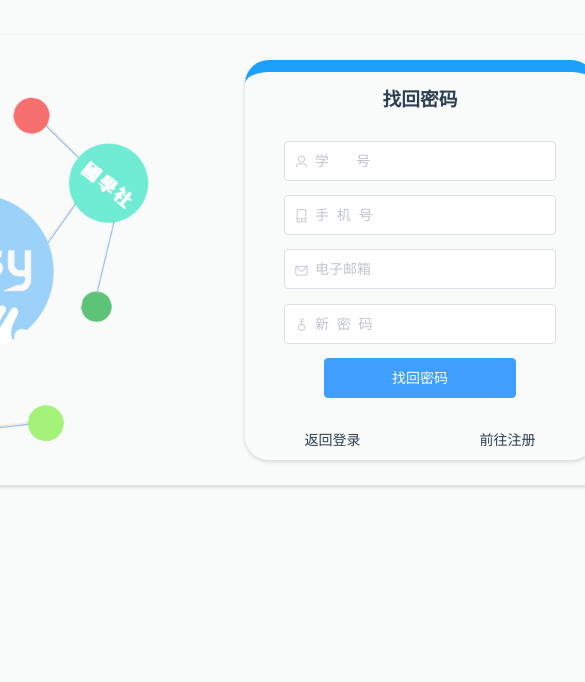
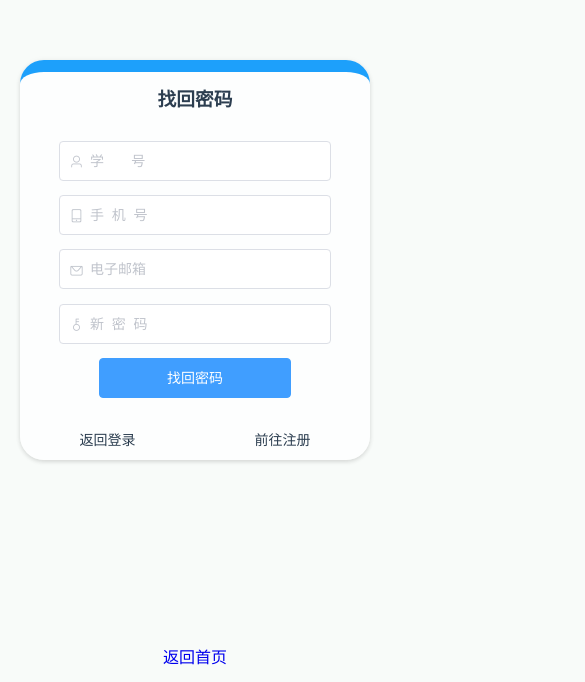
Before and after one commit to 8808-Rolin/easy-ui, a Vue app: page /#/forget in a window 390 px wide. Shown: the part 162-844 px from the top of the page, 585 px wide, since content can reach past the window. Built offline with nearby package versions, Linux system fonts and the light colour scheme; what vue-particles would draw is missing.

Commit message:
第三十七次修改

```diff
--- a/src/page/forget.vue
+++ b/src/page/forget.vue
@@ -29,6 +29,10 @@
 					</div>
 				</div>
 			</div>
+		</div>
+
+		<div id="go_back">
+			<router-link :to="{path: '/'}">返回首页</router-link>
 		</div>
 	</div>
 </template>
@@ -202,7 +206,7 @@
 	}
 </script>
 
-<style>
+<style scoped="scoped">
 	.forget_box {
 		width: 56.25rem;
 		height: 28.125rem;
@@ -215,6 +219,7 @@
 		flex-direction: row;
 		justify-content: space-around;
 		box-shadow: var(--box-shadow2);
+		background-color: var(--bg);
 	}
 
 	.forget_box .box {
@@ -283,4 +288,30 @@
 		outline-color: #ff0000;
 		border-color: #FF0000;
 	}
+
+	@media screen and (max-width: 480px) {
+		.forget_box {
+			width: 100%;
+			background-color: transparent;
+			box-shadow: none;
+		}
+
+		.forget>div {
+			background-color: var(--bg);
+		}
+
+		.easy_photo {
+			display: none;
+		}
+
+		#go_back {
+			display: block;
+			width: 100%;
+			height: 3rem;
+			line-height: 3rem;
+			position: fixed;
+			bottom: 0;
+			text-align: center;
+		}
+	}
 </style>
```
